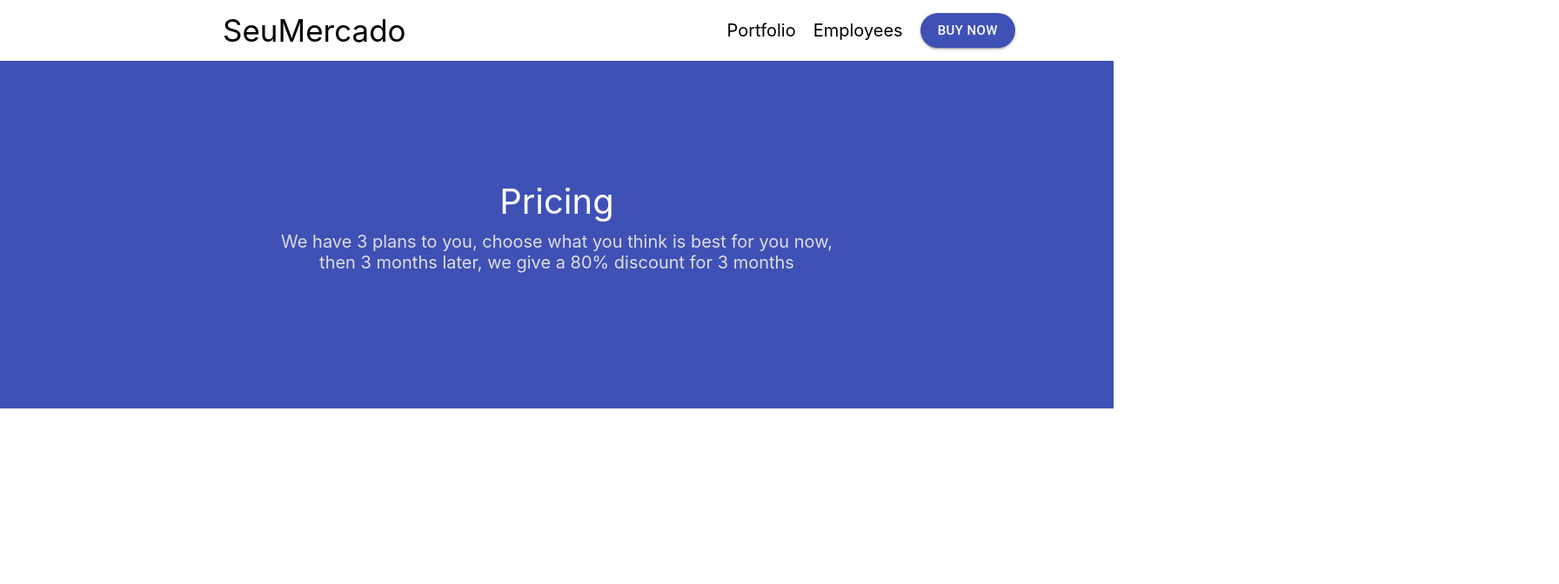
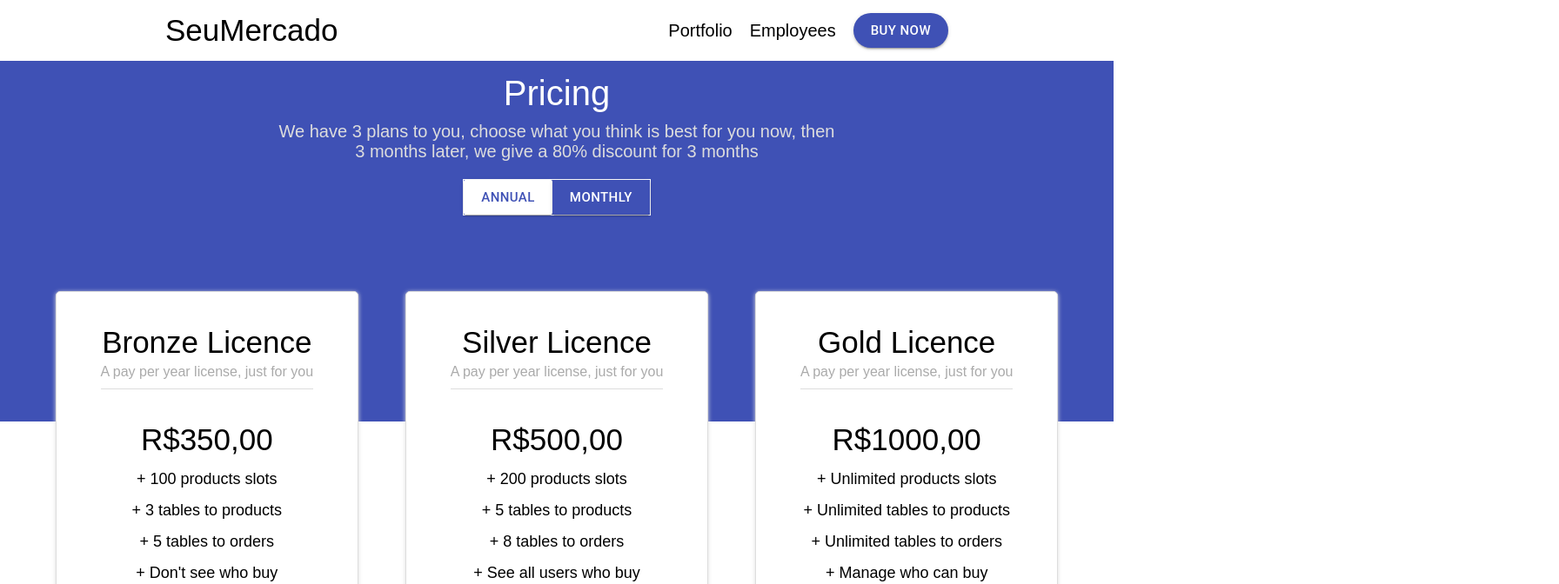
Before and after one commit to MatheusGomesRocha/ManageSystem, a React (Create React App) app: page /services in a window 1280 px wide. Shown: the top 672 px of the page at 87% size, 1792 px wide, since content can reach past the window. Built offline with nearby package versions, Linux system fonts and the light colour scheme.

Commit message:
criando conteúdo da tela de Serviços com opção para usuário escolher os planos de compra

```diff
--- a/src/screens/HomeStyled.js
+++ b/src/screens/HomeStyled.js
@@ -29,7 +29,6 @@
     height: 70px;
     background-color: ${props=>props.bgHeader || 'transparent'};
     z-index: 999;
-    transition: 1000ms;
 
     @media(max-width: 800px) {
         display: none;
--- a/src/screens/Services.js
+++ b/src/screens/Services.js
@@ -1,4 +1,4 @@
-import React from 'react';
+import React, { useState, useEffect } from 'react';
 import { Link } from 'react-router-dom';
 import { Button } from '@material-ui/core';
 
@@ -14,7 +14,50 @@
     SubHeaderTitle,
     SubHeaderText,
     ButtonBlock,
+
+    PriceContent,
+    PriceBlock,
+    PriceHeader,
+    PriceBody,
+    PriceTitle,
+    PriceText,
+    PriceValue,
+    BadgeBlock,
+    PriceDescription,
+
+    LineDiv,
 } from './ServicesStyled';
+
+function Services() {
+    const [BtnColor, setBtnColor] = useState('#fff');
+    const [TextColor, setTextColor] = useState('#3f51b5');
+    const [BtnColor1, setBtnColor1] = useState('');
+    const [TextColor1, setTextColor1] = useState('');
+
+    const [BtnAnnual, setBtnAnnual] = useState(true);
+    const [BtnMonthly, setBtnMonthly] = useState(false);
+
+    const handlePressAnnual = () => {
+        setBtnColor('#fff');
+        setTextColor('#3f51b5');
+
+        setBtnColor1('transparent');
+        setTextColor1('#fff');
+
+        setBtnAnnual(true);
+        setBtnMonthly(false);
+    };
+
+    const handlePressMonthly = () => {
+        setBtnColor1('#fff');
+        setTextColor1('#3f51b5');
+
+        setBtnColor('transparent');
+        setTextColor('#fff');
+
+        setBtnMonthly(true);
+        setBtnAnnual(false);
+    };
 
     const HeaderContent = () => {
         return (
@@ -46,18 +89,170 @@
                 </SubHeaderText>
 
                 <ButtonBlock>
+                    <Button style={{
+                        borderRadius: 2, color: '#fff',
+                        height: 40, borderWidth: 1, borderColor: '#fff', padding: 20, fontSize: 15,
+                        backgroundColor: BtnColor, color: TextColor,
+                    }} color="primary" variant="contained" onClick={handlePressAnnual}> Annual
+                    </Button>
 
+                    <Button style={{
+                        borderRadius: 2, color: '#fff',
+                        height: 40, padding: 20, fontSize: 15, backgroundColor: BtnColor1, color: TextColor1,
+                    }} color="primary" variant="contained" onClick={handlePressMonthly}> Monthly
+                    </Button>
                 </ButtonBlock>
             </SubHeader>
         );
     }
 
-function Services() {
+    const PriceBlockContent = () => {
+        return (
+            <PriceContent>
+
+                <PriceBlock>
+                    <PriceHeader>
+                        <PriceTitle>Bronze Licence</PriceTitle>
+                        <PriceText>A pay per year license, just for you</PriceText>
+                        <LineDiv></LineDiv>
+                    </PriceHeader>
+
+
+                    <PriceBody>
+                        {BtnAnnual ?
+                            <PriceValue>R$350,00</PriceValue>
+                            :
+                            <PriceValue>R$30,00</PriceValue>
+                        }
+
+                        <BadgeBlock>
+                            <PriceDescription>+ </PriceDescription>
+                            <PriceDescription>100 products slots</PriceDescription>
+                        </BadgeBlock>
+
+                        <BadgeBlock>
+                            <PriceDescription>+ </PriceDescription>
+                            <PriceDescription>3 tables to products</PriceDescription>
+                        </BadgeBlock>
+
+                        <BadgeBlock>
+                            <PriceDescription>+ </PriceDescription>
+                            <PriceDescription>5 tables to orders</PriceDescription>
+                        </BadgeBlock>
+
+                        <BadgeBlock>
+                            <PriceDescription>+ </PriceDescription>
+                            <PriceDescription>Don't see who buy</PriceDescription>
+                        </BadgeBlock>
+                    </PriceBody>
+
+                    <Button style={{
+                        borderRadius: 2, width: '90%', color: '#3f51b5',
+                        height: 40, padding: 20, fontSize: 15, marginTop: 50,
+                    }} color="primary" variant="outlined"> Subscribe now
+                    </Button>
+
+                    <PriceText style={{ marginTop: 10 }}>all features 1 month free trial</PriceText>
+                </PriceBlock>
+
+                <PriceBlock>
+                    <PriceHeader>
+                        <PriceTitle>Silver Licence</PriceTitle>
+                        <PriceText>A pay per year license, just for you</PriceText>
+                        <LineDiv></LineDiv>
+                    </PriceHeader>
+
+                    <PriceBody>
+                        {BtnAnnual ?
+                            <PriceValue>R$500,00</PriceValue>
+                            :
+                            <PriceValue>R$45,00</PriceValue>
+                        }
+
+                        <BadgeBlock>
+                            <PriceDescription>+ </PriceDescription>
+                            <PriceDescription>200 products slots</PriceDescription>
+                        </BadgeBlock>
+
+                        <BadgeBlock>
+                            <PriceDescription>+ </PriceDescription>
+                            <PriceDescription>5 tables to products</PriceDescription>
+                        </BadgeBlock>
+
+                        <BadgeBlock>
+                            <PriceDescription>+ </PriceDescription>
+                            <PriceDescription>8 tables to orders</PriceDescription>
+                        </BadgeBlock>
+
+                        <BadgeBlock>
+                            <PriceDescription>+ </PriceDescription>
+                            <PriceDescription>See all users who buy</PriceDescription>
+                        </BadgeBlock>
+                    </PriceBody>
+
+                    <Button style={{
+                        borderRadius: 2, width: '90%',
+                        height: 40, padding: 20, fontSize: 15, marginTop: 50,
+                    }} color="primary" variant="contained"> Subscribe now
+                    </Button>
+
+                    <PriceText style={{ marginTop: 10 }}>all features 1 month free trial</PriceText>
+                </PriceBlock>
+
+                <PriceBlock>
+                    <PriceHeader>
+                        <PriceTitle>Gold Licence</PriceTitle>
+                        <PriceText>A pay per year license, just for you</PriceText>
+                        <LineDiv></LineDiv>
+                    </PriceHeader>
+
+                    <PriceBody>
+                        {BtnAnnual ?
+                            <PriceValue>R$1000,00</PriceValue>
+                            :
+                            <PriceValue>R$85,00</PriceValue>
+                        }
+                        <BadgeBlock>
+                            <PriceDescription>+ </PriceDescription>
+                            <PriceDescription>Unlimited products slots</PriceDescription>
+                        </BadgeBlock>
+
+                        <BadgeBlock>
+                            <PriceDescription>+ </PriceDescription>
+                            <PriceDescription>Unlimited tables to products</PriceDescription>
+                        </BadgeBlock>
+
+                        <BadgeBlock>
+                            <PriceDescription>+ </PriceDescription>
+                            <PriceDescription>Unlimited tables to orders</PriceDescription>
+                        </BadgeBlock>
+
+                        <BadgeBlock>
+                            <PriceDescription>+ </PriceDescription>
+                            <PriceDescription>Manage who can buy</PriceDescription>
+                        </BadgeBlock>
+                    </PriceBody>
+
+                    <Button style={{
+                        borderRadius: 2, width: '90%', color: '#3f51b5',
+                        height: 40, padding: 20, fontSize: 15, marginTop: 50,
+                    }} color="primary" variant="outlined"> Subscribe now
+                    </Button>
+
+                    <PriceText style={{ marginTop: 10 }}>all features 1 month free trial</PriceText>
+                </PriceBlock>
+
+            </PriceContent>
+        );
+    }
+
     return (
         <Container>
             <HeaderContent />
 
             <SubHeaderContent />
+
+            <PriceBlockContent />
         </Container>
     );
 }
--- a/src/screens/ServicesStyled.js
+++ b/src/screens/ServicesStyled.js
@@ -1,15 +1,17 @@
 import styled from 'styled-components';
-import { h1, h2, span, color } from '../Config';
+import { h1, h2, h3, span, color } from '../Config';
 
-export const Container = styled.div``;
+export const Container = styled.div`
+    font-family: Sans-Serif;
+`;
 
 
 export const DivHeader = styled.div`
     display: flex;
     align-items: center;
+    justify-content: space-around;
     width: 100%;
     height: 70px;
-    padding: 0 20%;
 
     @media(max-width: 800px) {
         display: none;
@@ -17,7 +19,6 @@
 `;
 export const HeaderBlock = styled.div`
     display: flex;
-    width: 100%;
     align-items: center;
     justify-content: center;
 `;
@@ -35,13 +36,15 @@
 `;
 
 
+
 export const SubHeader = styled.div`
     height: 400px;
     background-color: #3f51b5;
     display: flex;
     flex-direction: column;
     align-items: center;
-    justify-content: center;
+    justify-content: flex-start;
+    padding-top: 15px;
 `;
 export const SubHeaderTitle = styled.span`
     font-size: ${h1};
@@ -56,11 +59,60 @@
 `;
 export const ButtonBlock = styled.div`
     margin-top: 20px;
+    border: 1px solid #fff;
 `;
 
 
-export const PriceContent = styled.div``;
-export const PriceTitle = styled.span``;
-export const PriceText = styled.span``;
-export const PriceValue = styled.span``;
-export const PriceDescription = styled.span``;
+export const PriceContent = styled.div`
+    display: flex;
+    justify-content: space-between;
+    margin: -150px 5% 0 5%;
+`;
+export const PriceBlock = styled.div`
+    height: 500px;
+    width: 30%;
+    display: flex;
+    flex-direction: column;
+    align-items: center;
+    background-color: #fff;
+    border: 1px solid #ddd;
+    box-shadow: 0 1px 5px 0 #ddd;
+    border-radius: 5px;
+`;
+export const PriceHeader = styled.div`
+    height: 150px;
+    display: flex;
+    flex-direction: column;
+    justify-content: center;
+    align-items: center;
+`;
+export const PriceTitle = styled.span`
+    font-size: ${h2};
+    margin-bottom: 5px;
+`;
+export const PriceText = styled.span`
+    color: ${color};
+`;
+export const PriceBody = styled.div`
+    display: flex;
+    flex-direction: column;
+    justify-content: center;
+    align-items: center;
+`;
+export const PriceValue = styled.span`
+    font-size: ${h2};
+`;
+export const BadgeBlock = styled.div`
+    margin-top: 15px;
+`;
+export const PriceDescription = styled.span`
+    text-align: center;
+    font-size: 18px;
+`;
+
+export const LineDiv = styled.div`
+    width: 100%;
+    height: 1px;
+    background-color: #ddd;
+    margin-top: 10px;
+`;
```
Lines whose indentation alone changed are shown as unchanged.
